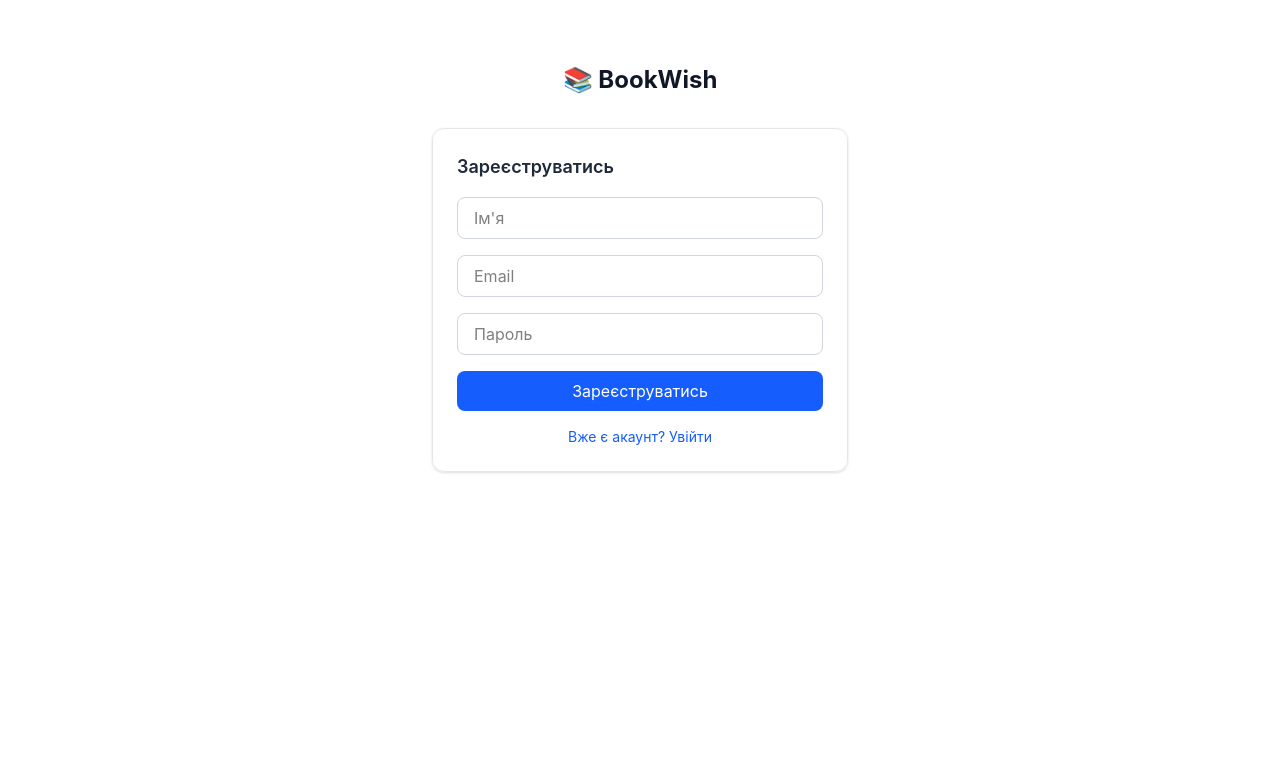
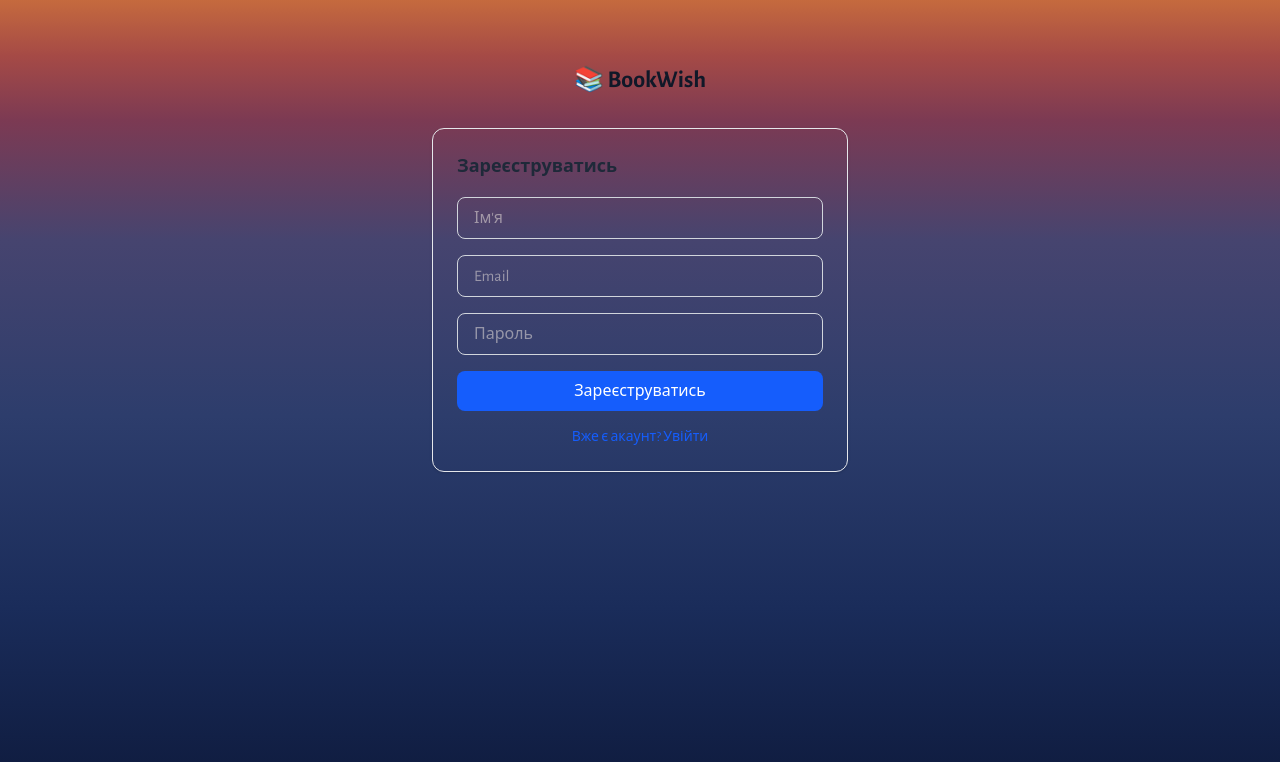
Before and after one commit to ana-borysova/bookwish, a React (Vite) app: page /auth in a window 1280 px wide. Shown: the top 762 px of the page. Built offline with nearby package versions, Linux system fonts and the light colour scheme; no server answers.

Commit message:
feat: add evening theme base (fonts, tokens, night-sky background)

```diff
--- a/index.html
+++ b/index.html
@@ -3,8 +3,14 @@
   <head>
     <meta charset="UTF-8" />
     <link rel="icon" type="image/svg+xml" href="/vite.svg" />
+    <link rel="preconnect" href="https://fonts.googleapis.com" />
+    <link rel="preconnect" href="https://fonts.gstatic.com" crossorigin />
+    <link
+      href="https://fonts.googleapis.com/css2?family=Alegreya:wght@700;800&family=Alegreya+Sans:wght@400;500;600;700&display=swap"
+      rel="stylesheet"
+    />
     <meta name="viewport" content="width=device-width, initial-scale=1.0" />
-    <title>bookwish</title>
+    <title>Bookwish</title>
   </head>
   <body>
     <div id="root"></div>
--- a/src/index.css
+++ b/src/index.css
@@ -1,4 +1,26 @@
 @import "tailwindcss";
+
+@theme {
+  --font-display: "Alegreya", serif;
+  --font-sans: "Alegreya Sans", system-ui, sans-serif;
+  --color-cream: #f4ece4;
+  --color-gold: #f6c268;
+}
+
+body {
+  min-height: 100vh;
+  color: var(--color-cream);
+  background: linear-gradient(
+    180deg,
+    #c56a3e 0%,
+    #a54a46 7%,
+    #7c3a53 15%,
+    #46446f 30%,
+    #2d3d6c 52%,
+    #1a2c5a 76%,
+    #0e1a3c 100%
+  );
+}
 
 /* --- wishlist card flip --- */
 .flip {
```
